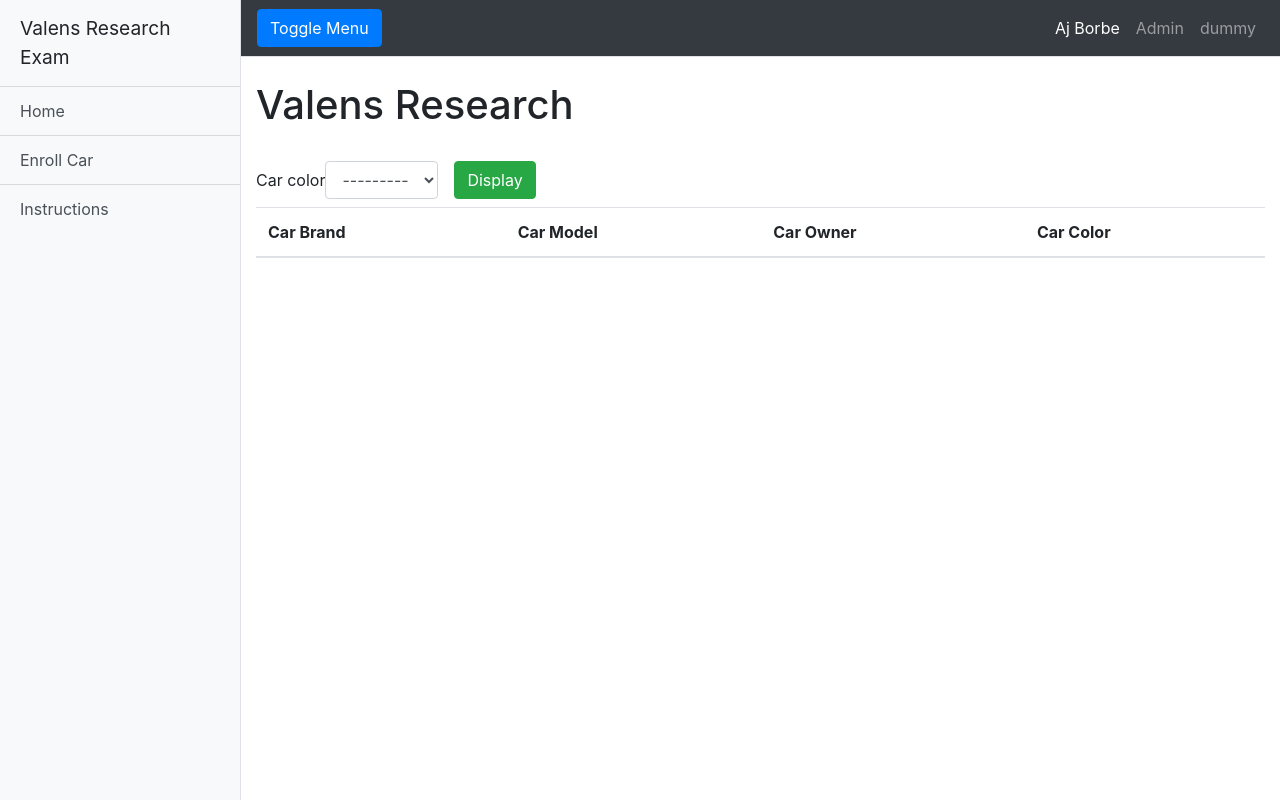
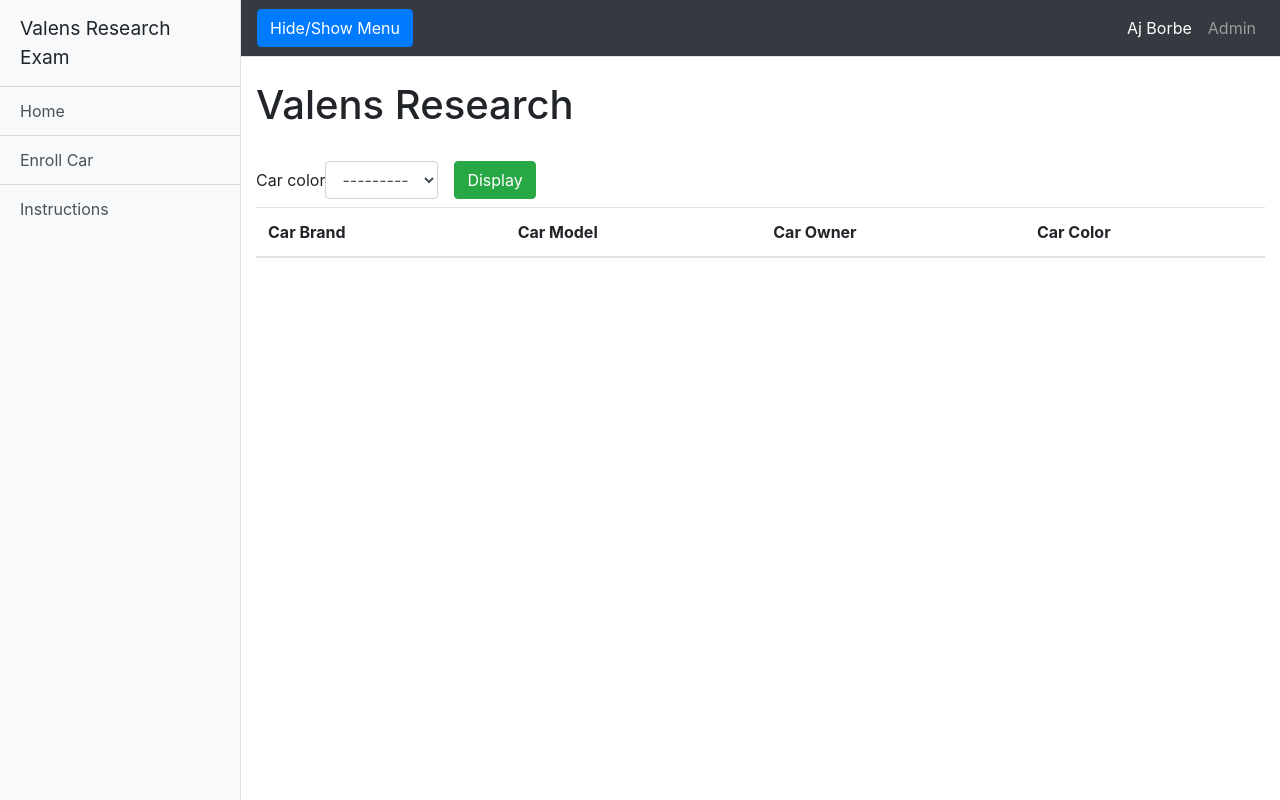
Before and after one commit to AjBorbzz/software_developer_exam, a Django app: page / in a window 1280 px wide. Run offline with Django 3.2, Linux system fonts and the light colour scheme; data that the repository does not hold is empty; some libraries are stand-ins or nearby versions.

Commit message:
Finalized Navbar

```diff
--- a/templates/partials/_navbar.html
+++ b/templates/partials/_navbar.html
@@ -1,6 +1,6 @@
 {% load static %}
       <nav class="navbar navbar-expand-lg navbar-dark bg-dark border-bottom">
-        <button class="btn btn-primary" id="menu-toggle">Toggle Menu</button>
+        <button class="btn btn-primary" id="menu-toggle">Hide/Show Menu</button>
 
         <button class="navbar-toggler" type="button" data-toggle="collapse" data-target="#navbarSupportedContent" aria-controls="navbarSupportedContent" aria-expanded="false" aria-label="Toggle navigation">
           <span class="navbar-toggler-icon"></span>
@@ -12,10 +12,7 @@
               <a class="nav-link" href="#">Aj Borbe <span class="sr-only">(current)</span></a>
             </li>
             <li class="nav-item">
-              <a class="nav-link" href="#">Admin</a>
-            </li>
-            <li class="nav-item">
-              <a class="nav-link" href="#">dummy</a>
+              <a class="nav-link" href="/admin">Admin</a>
             </li>
           </ul>
         </div>
```
Also changed, not shown: templates/partials/_alerts.html (deleted, +0 -17 lines), db.sqlite3.
